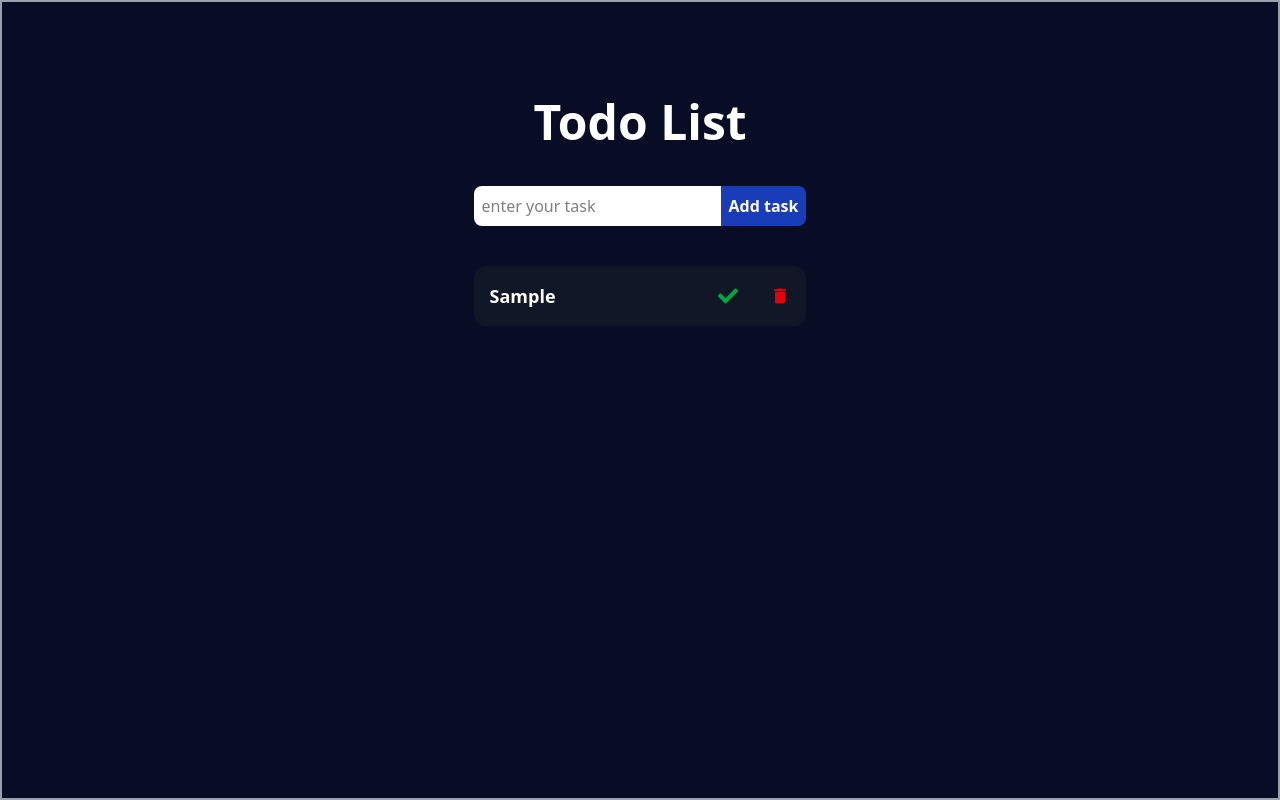
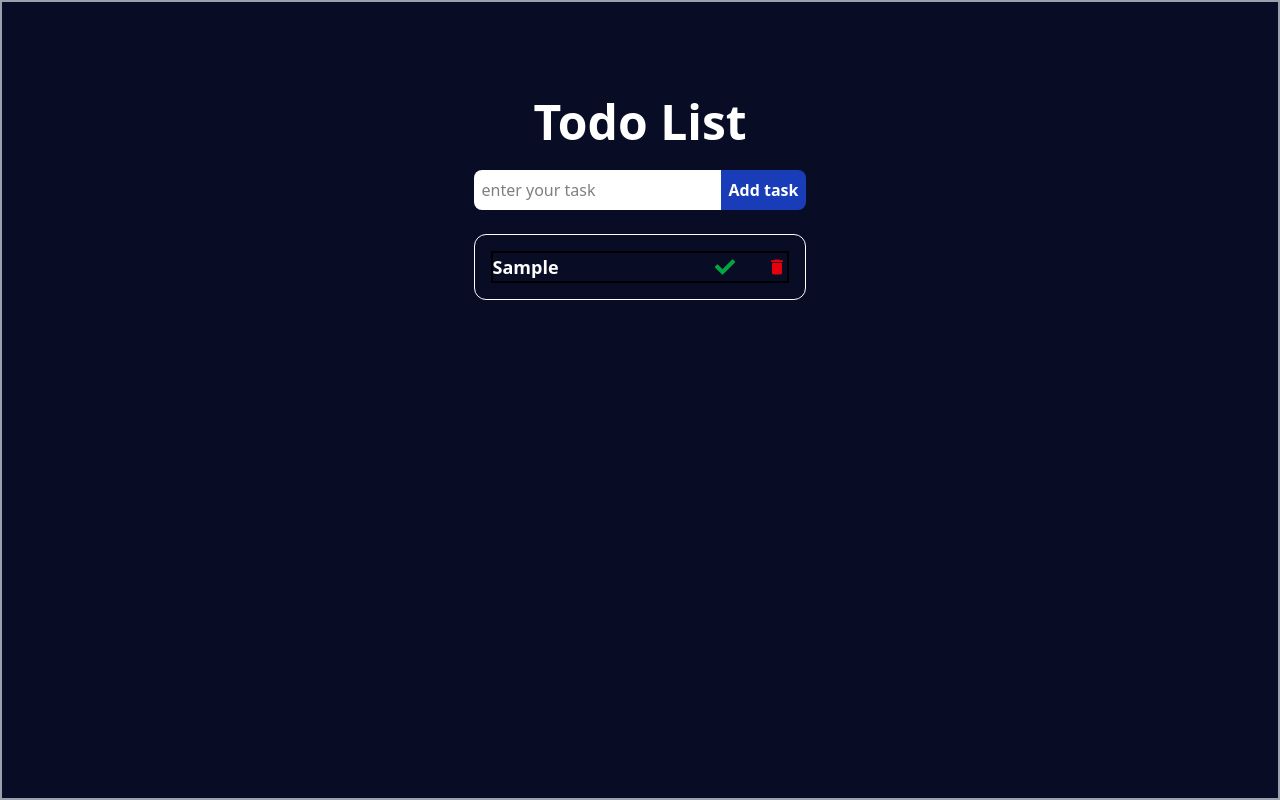
Before and after one commit to rahul-xo/Todo-App, a React (Vite) app: page / in a window 1280 px wide. Both pictures are taken after typing "Sample" into the empty fields and a click on the button "Add task". Built offline with nearby package versions, Linux system fonts and the light colour scheme.

Commit message:
solved issue

```diff
--- a/src/components/ListOfTask.jsx
+++ b/src/components/ListOfTask.jsx
@@ -2,9 +2,9 @@ import React from "react";
 import Task from "./Task";
 const ListOfTask = ({ task }) => {
   return (
-    <ol className="list-none flex gap-24 justify-between items-center  bg-gray-900 p-4 rounded-xl">
+    <ul className="flex flex-col gap-4 border border-red-400bg-gray-900 p-4 rounded-xl">
       {task.map((task_name,idx) => <Task task_name={task_name} key={idx}/>)}
-    </ol>
+    </ul>
   );
 };
 
--- a/src/components/Task.jsx
+++ b/src/components/Task.jsx
@@ -3,13 +3,13 @@ import CheckButton from "./CheckButton";
 import DeleteButton from "./DeleteButton";
 const Task = ({ task_name }) => {
   return (
-    <>
-      <li className="text-white text-lg font-semibold">{task_name}</li>
-      <div className="flex justify-center items-center gap-8">
-        <CheckButton/>
-        <DeleteButton/>
+    <li className="flex justify-between items-center text-white text-lg font-semibold border-2 border-black">
+      {task_name}
+      <div className="flex gap-8">
+        <CheckButton />
+        <DeleteButton />
       </div>
-    </>
+    </li>
   );
 };
 
--- a/src/pages/HomePage.jsx
+++ b/src/pages/HomePage.jsx
@@ -19,8 +19,8 @@ const HomePage = () => {
   };
 
   return (
-    <div className="flex h-screen justify-center py-24 border-2 border-gray-400">
-      <div className="text-white flex flex-col gap-10">
+    <div className="flex h-screen justify-center items py-24 border-2 border-gray-400">
+      <div className="text-white flex flex-col gap-6">
         <h1 className="font-bold text-5xl text-center">Todo List</h1>
         <form action="" onSubmit={handleSubmit}>
           <input
```
